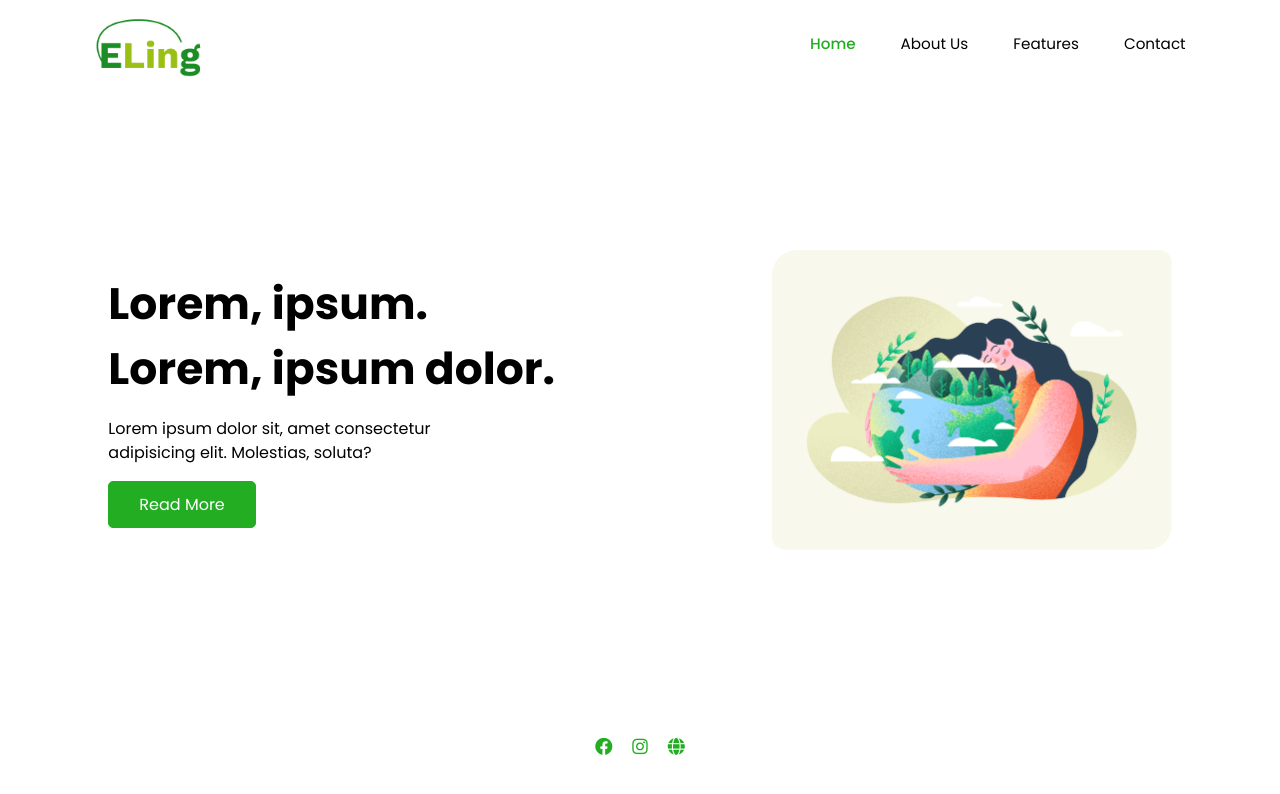
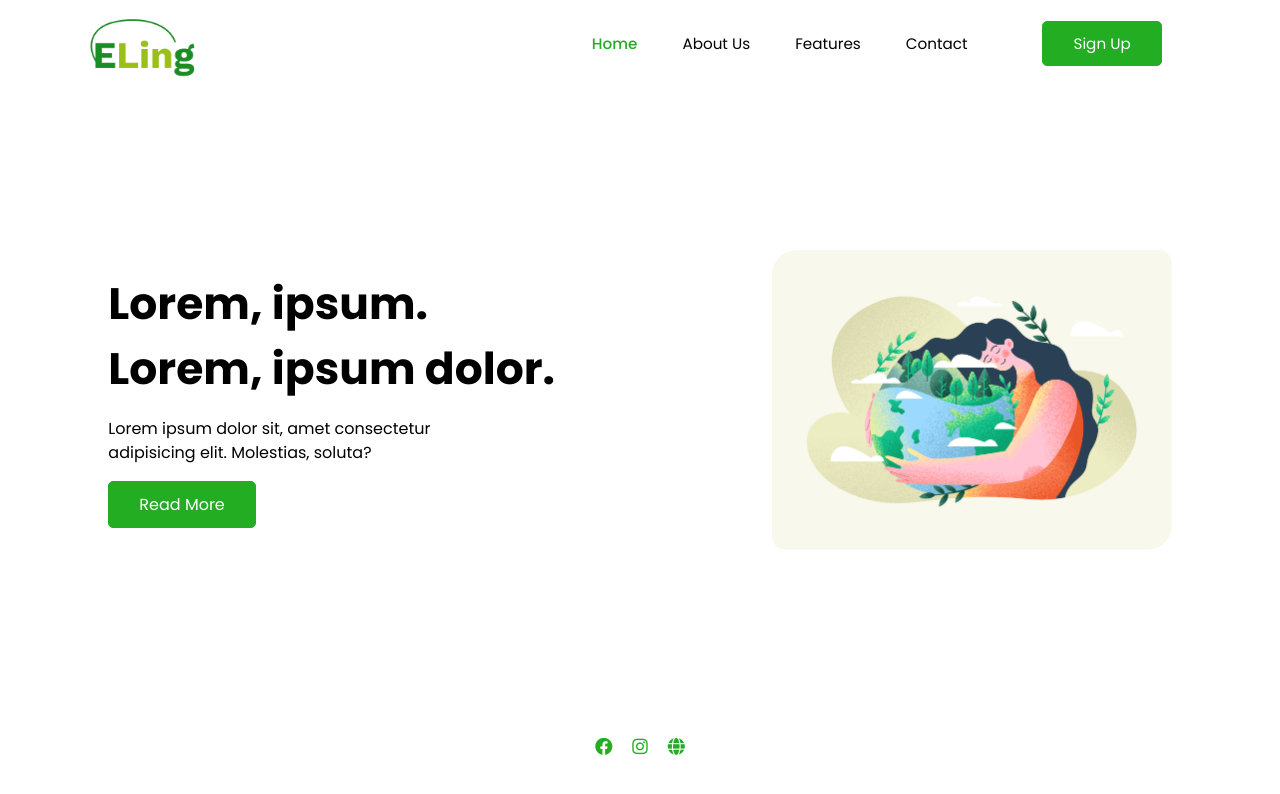
Before and after one commit to dofan28/Landingpage-Eling, a plain HTML site: page index.html in a window 1280 px wide. Shown: the top 794 px of the page. Drawn offline with Linux system fonts and the light colour scheme.

Commit message:
add btn sign-up

```diff
--- a/assets/css/app.css
+++ b/assets/css/app.css
@@ -140,7 +140,7 @@ section {
 }
 
 .navbar-brand{
-    margin-right: 500px;
+    margin-right: 300px;
 }
 
 .navbar-brand img {
--- a/index.html
+++ b/index.html
@@ -37,6 +37,9 @@
               <li class="nav-item">
                   <a href="#contact" class="nav-link">Contact</a>
               </li>
+              <li class="nav-item btn">
+                <a href="#" class="nav-link btn btn-primary">Sign Up</a>
+            </li>
           </ul>
           <!-- <label for="darkmode-input" class="darkmode-label">
               <input type="checkbox" class="darkmode-input" name="" id="darkmode-input">
```
